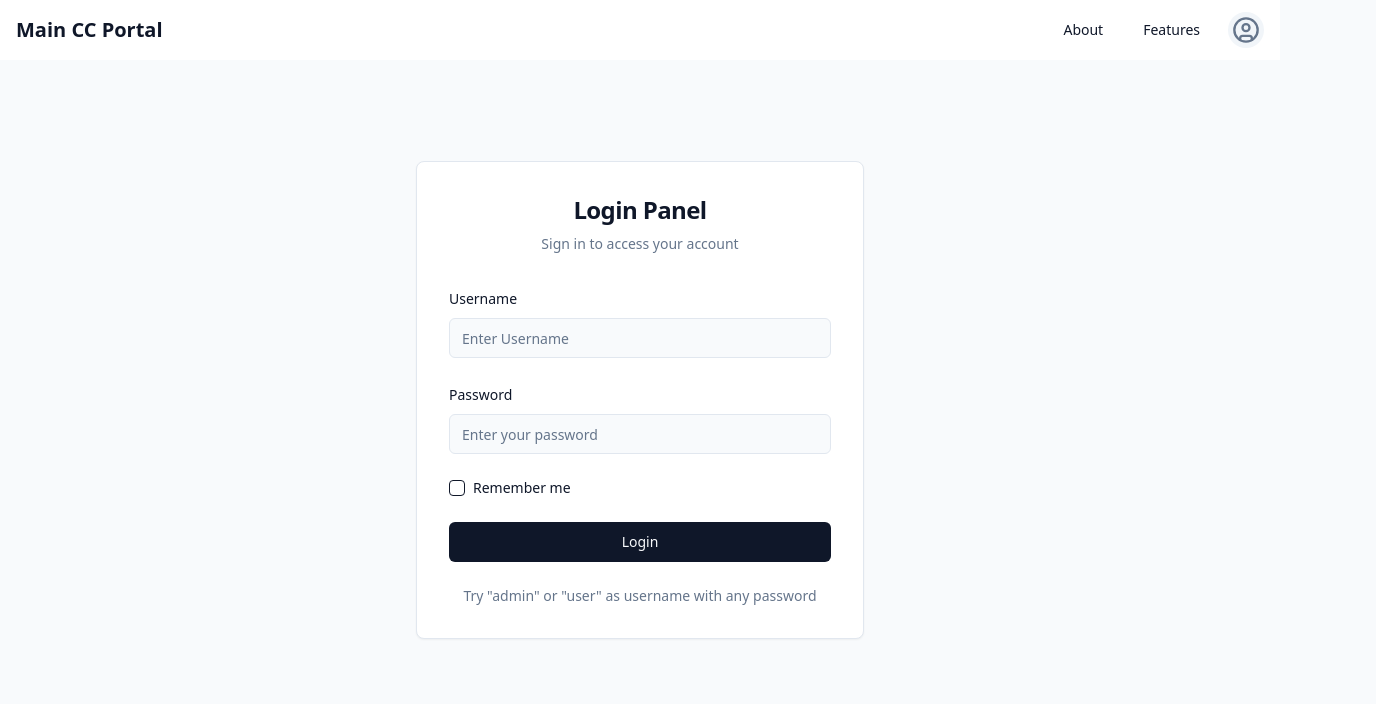
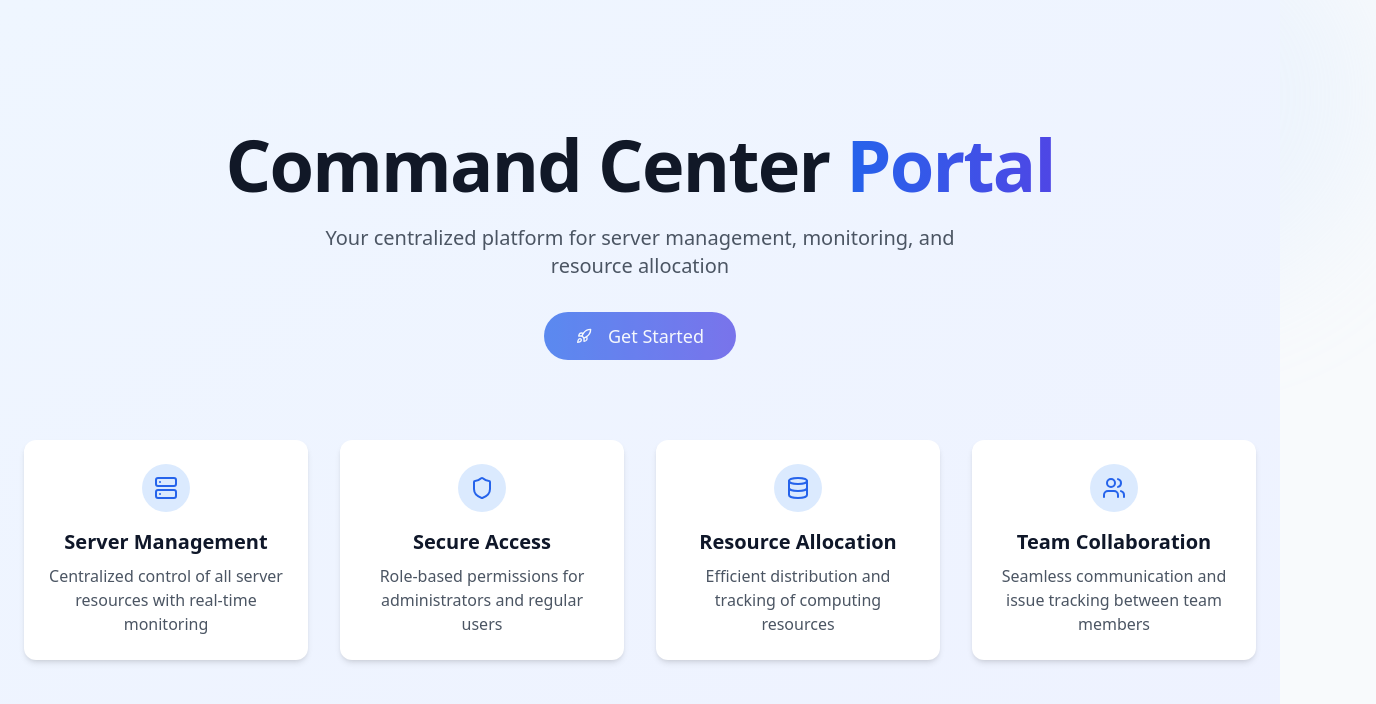
Before and after one commit to Sai-Abhishek-Koka/Main__CC_Portal, a React (Vite) app: page / in a window 1280 px wide. Shown: the top 704 px of the page, 1376 px wide, since content can reach past the window. Built offline with nearby package versions, Linux system fonts and the light colour scheme.

Commit message:
Add get started page
Implements a new "Get Started" page as the initial landing page, linking to the login panel.

```diff
--- a/package.json
+++ b/package.json
@@ -45,6 +45,7 @@
     "cmdk": "^1.0.0",
     "date-fns": "^3.6.0",
     "embla-carousel-react": "^8.3.0",
+    "framer-motion": "^12.5.0",
     "input-otp": "^1.2.4",
     "lucide-react": "^0.462.0",
     "next-themes": "^0.3.0",
--- a/src/App.tsx
+++ b/src/App.tsx
@@ -9,6 +9,8 @@ import Index from "./pages/Index";
 import NotFound from "./pages/NotFound";
 import About from "./pages/About";
 import Features from "./pages/Features";
+import GetStarted from "./pages/GetStarted";
+import Login from "./pages/Login";
 
 // Admin Pages
 import AdminDashboard from "./pages/admin/Dashboard";
@@ -36,20 +38,23 @@ const ProtectedRoute = ({
   const { isAuthenticated, userRole } = useAuth();
 
   if (!isAuthenticated) {
-    return <Navigate to="/" replace />;
+    return <Navigate to="/login" replace />;
   }
 
   if (allowedRole === "both" || userRole === allowedRole) {
     return <>{children}</>;
   }
 
-  return <Navigate to="/" replace />;
+  return <Navigate to="/login" replace />;
 };
 
 // App Routing Logic
 const AppRoutes = () => (
   <Routes>
-    <Route path="/" element={<Index />} />
+    {/* Public Routes */}
+    <Route path="/" element={<GetStarted />} />
+    <Route path="/login" element={<Login />} />
+    <Route path="/index" element={<Index />} />
     <Route path="/about" element={<About />} />
     <Route path="/features" element={<Features />} />
 
--- /dev/null
+++ b/src/pages/GetStarted.tsx
@@ -0,0 +1,103 @@
+
+import React from "react";
+import { useNavigate } from "react-router-dom";
+import { Button } from "@/components/ui/button";
+import { motion } from "framer-motion";
+import { Rocket, Server, Shield, Users, Database } from "lucide-react";
+
+const GetStarted = () => {
+  const navigate = useNavigate();
+
+  const handleGetStarted = () => {
+    navigate("/login");
+  };
+
+  return (
+    <div className="min-h-screen overflow-hidden bg-gradient-to-br from-blue-50 to-indigo-50">
+      {/* Hero Section */}
+      <div className="container mx-auto px-6 py-16 text-center md:py-32">
+        <motion.div
+          initial={{ opacity: 0, y: 20 }}
+          animate={{ opacity: 1, y: 0 }}
+          transition={{ duration: 0.5 }}
+          className="mb-8"
+        >
+          <h1 className="mb-4 text-5xl font-bold tracking-tight text-gray-900 md:text-6xl lg:text-7xl">
+            Command Center{" "}
+            <span className="bg-gradient-to-r from-blue-600 to-indigo-600 bg-clip-text text-transparent">
+              Portal
+            </span>
+          </h1>
+          <p className="mx-auto mt-6 max-w-2xl text-xl text-gray-600">
+            Your centralized platform for server management, monitoring, and resource allocation
+          </p>
+        </motion.div>
+
+        <motion.div
+          initial={{ opacity: 0, scale: 0.8 }}
+          animate={{ opacity: 1, scale: 1 }}
+          transition={{ delay: 0.2, duration: 0.5 }}
+        >
+          <Button
+            onClick={handleGetStarted}
+            size="lg"
+            className="animate-pulse rounded-full bg-gradient-to-r from-blue-600 to-indigo-600 px-8 py-6 text-lg hover:shadow-lg"
+          >
+            <Rocket className="mr-2" />
+            Get Started
+          </Button>
+        </motion.div>
+
+        {/* Feature highlights */}
+        <motion.div
+          initial={{ opacity: 0, y: 40 }}
+          animate={{ opacity: 1, y: 0 }}
+          transition={{ delay: 0.4, duration: 0.6 }}
+          className="mt-20 grid grid-cols-1 gap-8 md:grid-cols-2 lg:grid-cols-4"
+        >
+          <FeatureCard
+            icon={<Server />}
+            title="Server Management"
+            description="Centralized control of all server resources with real-time monitoring"
+          />
+          <FeatureCard
+            icon={<Shield />}
+            title="Secure Access"
+            description="Role-based permissions for administrators and regular users"
+          />
+          <FeatureCard
+            icon={<Database />}
+            title="Resource Allocation"
+            description="Efficient distribution and tracking of computing resources"
+          />
+          <FeatureCard
+            icon={<Users />}
+            title="Team Collaboration"
+            description="Seamless communication and issue tracking between team members"
+          />
+        </motion.div>
+      </div>
+
+      {/* Decorative elements */}
+      <div className="absolute bottom-0 left-0 right-0 -z-10 h-1/3 bg-gradient-to-t from-blue-100 to-transparent opacity-70"></div>
+      <div className="absolute -top-24 -right-24 -z-10 h-96 w-96 rounded-full bg-blue-200 opacity-20 blur-3xl"></div>
+      <div className="absolute -bottom-24 -left-24 -z-10 h-96 w-96 rounded-full bg-indigo-200 opacity-20 blur-3xl"></div>
+    </div>
+  );
+};
+
+// Feature card component
+const FeatureCard = ({ icon, title, description }: { icon: React.ReactNode, title: string, description: string }) => (
+  <motion.div
+    whileHover={{ y: -5, transition: { duration: 0.2 } }}
+    className="rounded-xl bg-white p-6 shadow-md transition-all hover:shadow-lg"
+  >
+    <div className="mb-4 inline-flex rounded-full bg-blue-100 p-3 text-blue-600">
+      {icon}
+    </div>
+    <h3 className="mb-2 text-xl font-semibold">{title}</h3>
+    <p className="text-gray-600">{description}</p>
+  </motion.div>
+);
+
+export default GetStarted;
--- /dev/null
+++ b/src/pages/Login.tsx
@@ -0,0 +1,118 @@
+
+import { Navigate } from "react-router-dom";
+import { useAuth } from "@/context/AuthContext";
+import { PageTransition } from "@/components/PageTransition";
+import { Button } from "@/components/ui/button";
+import { Input } from "@/components/ui/input";
+import { Label } from "@/components/ui/label";
+import { Checkbox } from "@/components/ui/checkbox";
+import { useState } from "react";
+import { ArrowLeft } from "lucide-react";
+import { useNavigate } from "react-router-dom";
+
+const Login = () => {
+  const { isAuthenticated, userRole, login } = useAuth();
+  const navigate = useNavigate();
+
+  const [username, setUsername] = useState("");
+  const [password, setPassword] = useState("");
+  const [rememberMe, setRememberMe] = useState(false);
+  const [isLoading, setIsLoading] = useState(false);
+
+  // If already authenticated, redirect to appropriate dashboard
+  if (isAuthenticated) {
+    return <Navigate to={userRole === "admin" ? "/admin/dashboard" : "/user/dashboard"} />;
+  }
+
+  const handleSubmit = (e: React.FormEvent) => {
+    e.preventDefault();
+    setIsLoading(true);
+
+    // Simulate network request
+    setTimeout(() => {
+      login(username, password, rememberMe);
+      setIsLoading(false);
+    }, 800);
+  };
+
+  return (
+    <div className="min-h-screen bg-gradient-to-br from-blue-50 to-indigo-50">
+      <div className="container mx-auto p-4">
+        <button
+          onClick={() => navigate("/")}
+          className="mb-8 mt-6 flex items-center text-blue-600 hover:text-blue-800"
+        >
+          <ArrowLeft size={16} className="mr-2" />
+          Back to home
+        </button>
+      </div>
+
+      <PageTransition>
+        <div className="flex flex-col items-center justify-center min-h-[80vh] px-4">
+          <div className="w-full max-w-md p-8 space-y-8 bg-white rounded-lg shadow-lg border border-blue-100 animate-scale-in">
+            <div className="text-center space-y-2">
+              <h2 className="text-2xl font-semibold tracking-tight">Welcome Back</h2>
+              <p className="text-sm text-muted-foreground">
+                Sign in to access your Command Center
+              </p>
+            </div>
+
+            <form className="space-y-6" onSubmit={handleSubmit}>
+              <div className="space-y-2">
+                <Label htmlFor="username">Username</Label>
+                <Input
+                  id="username"
+                  placeholder="Enter Username"
+                  value={username}
+                  onChange={(e) => setUsername(e.target.value)}
+                  className="w-full"
+                  required
+                />
+              </div>
+
+              <div className="space-y-2">
+                <Label htmlFor="password">Password</Label>
+                <Input
+                  id="password"
+                  type="password"
+                  placeholder="Enter your password"
+                  value={password}
+                  onChange={(e) => setPassword(e.target.value)}
+                  className="w-full"
+                  required
+                />
+              </div>
+
+              <div className="flex items-center space-x-2">
+                <Checkbox
+                  id="remember-me"
+                  checked={rememberMe}
+                  onCheckedChange={(checked) => setRememberMe(checked === true)}
+                />
+                <Label htmlFor="remember-me" className="text-sm cursor-pointer">
+                  Remember me
+                </Label>
+              </div>
+
+              <Button
+                type="submit"
+                className="w-full bg-gradient-to-r from-blue-600 to-indigo-600"
+                disabled={isLoading}
+              >
+                {isLoading ? "Signing in..." : "Login"}
+              </Button>
+
+              <div className="text-center text-sm text-muted-foreground">
+                <p>
+                  Try "admin" or "user" as username with any password
+                </p>
+              </div>
+            </form>
+          </div>
+        </div>
+      </PageTransition>
+    </div>
+  );
+};
+
+export default Login;
```
Also changed, not shown: 1 other file (tests, documents, lock files or other folders).
